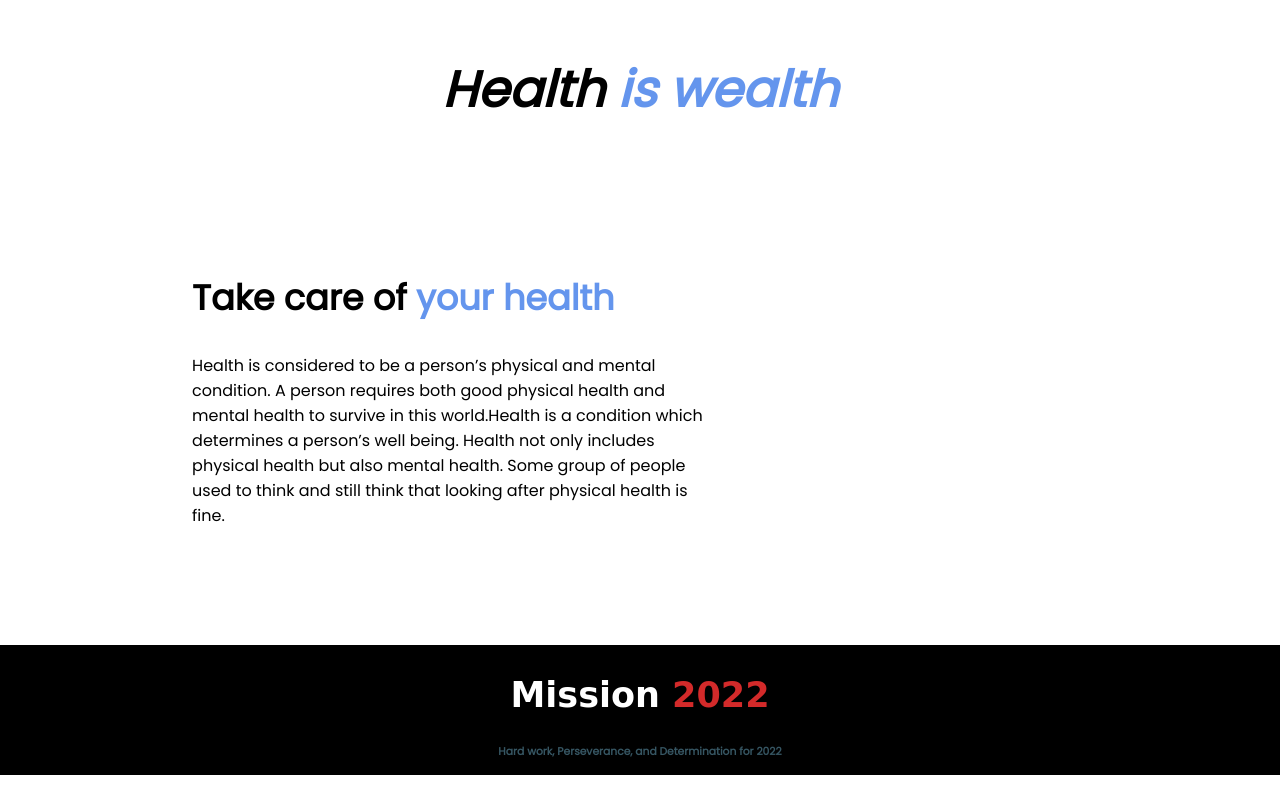
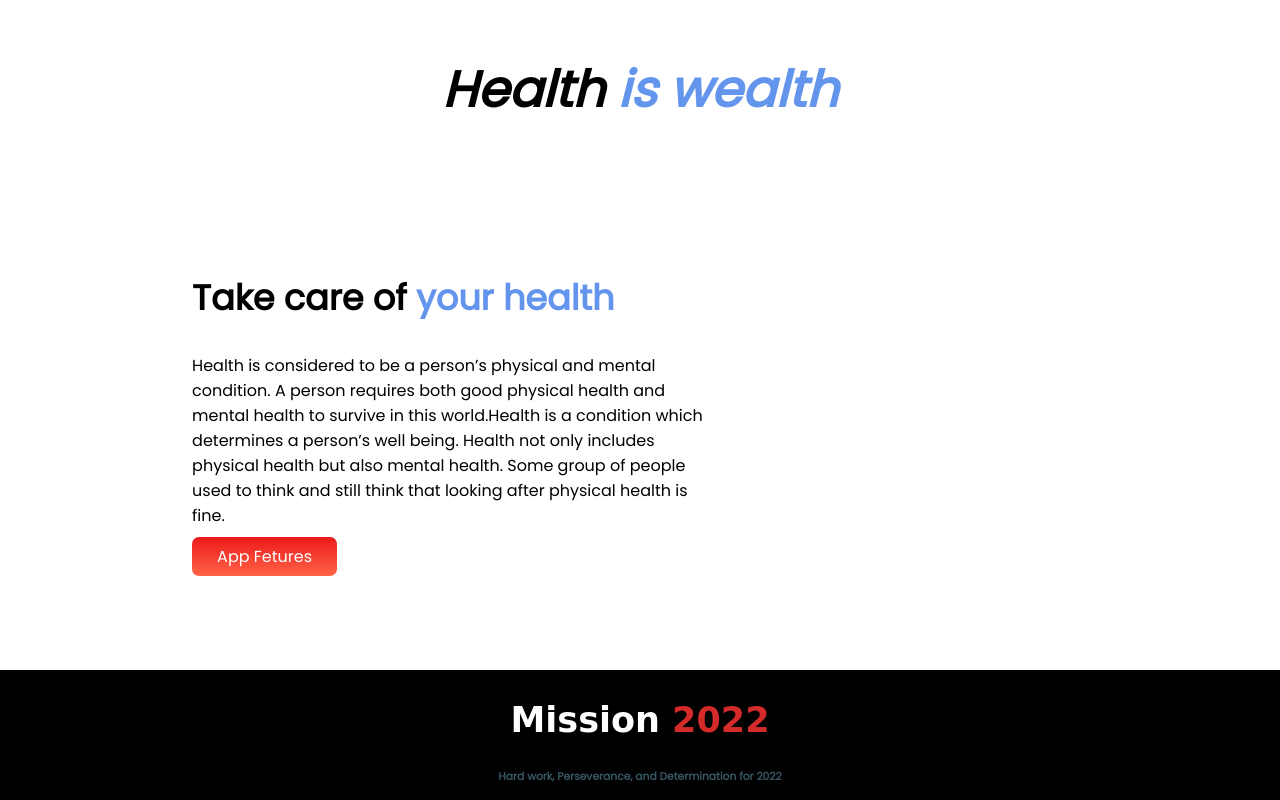
Before and after one commit to towhidaShammi/First-assignment, a plain HTML site: page index.html in a window 1280 px wide. Shown: the part 2575-3375 px from the top of the page. Before the commit the page ends 3350 px from the top, so only its background shows below. Drawn offline with Linux system fonts and the light colour scheme.

Commit message:
now i think all done

```diff
--- a/index.html
+++ b/index.html
@@ -100,6 +100,8 @@
                     well
                     being. Health not only includes physical health but also mental health. Some group of people used to
                     think and still think that looking after physical health is fine.</p>
+                <a class="decoration" target="_blank"
+                    href="https://web.programming-hero.com/web-5/video/web-5-4-5-put-containe"> App Fetures</a>
             </div>
         </div>
     </section>
```
